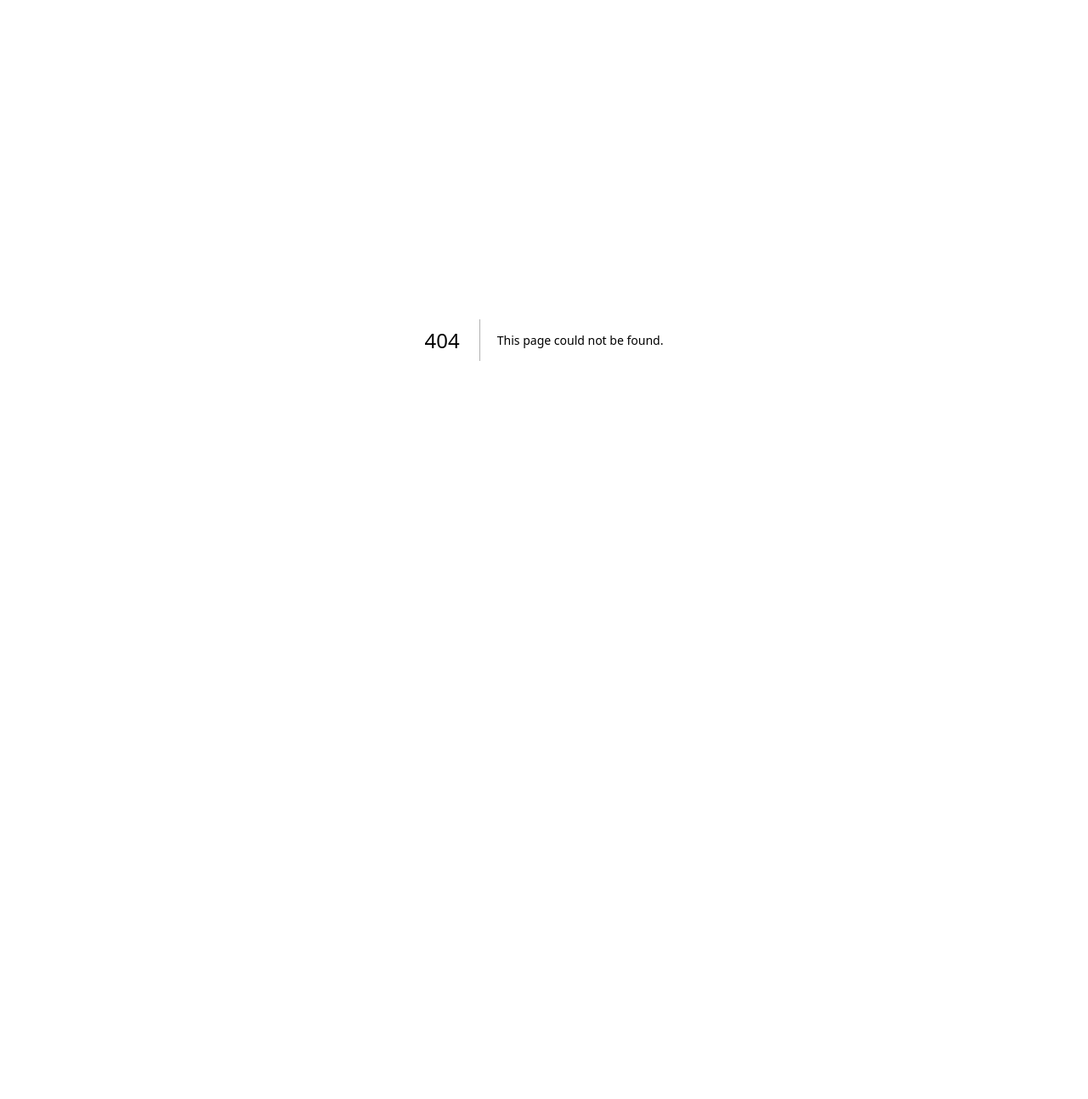
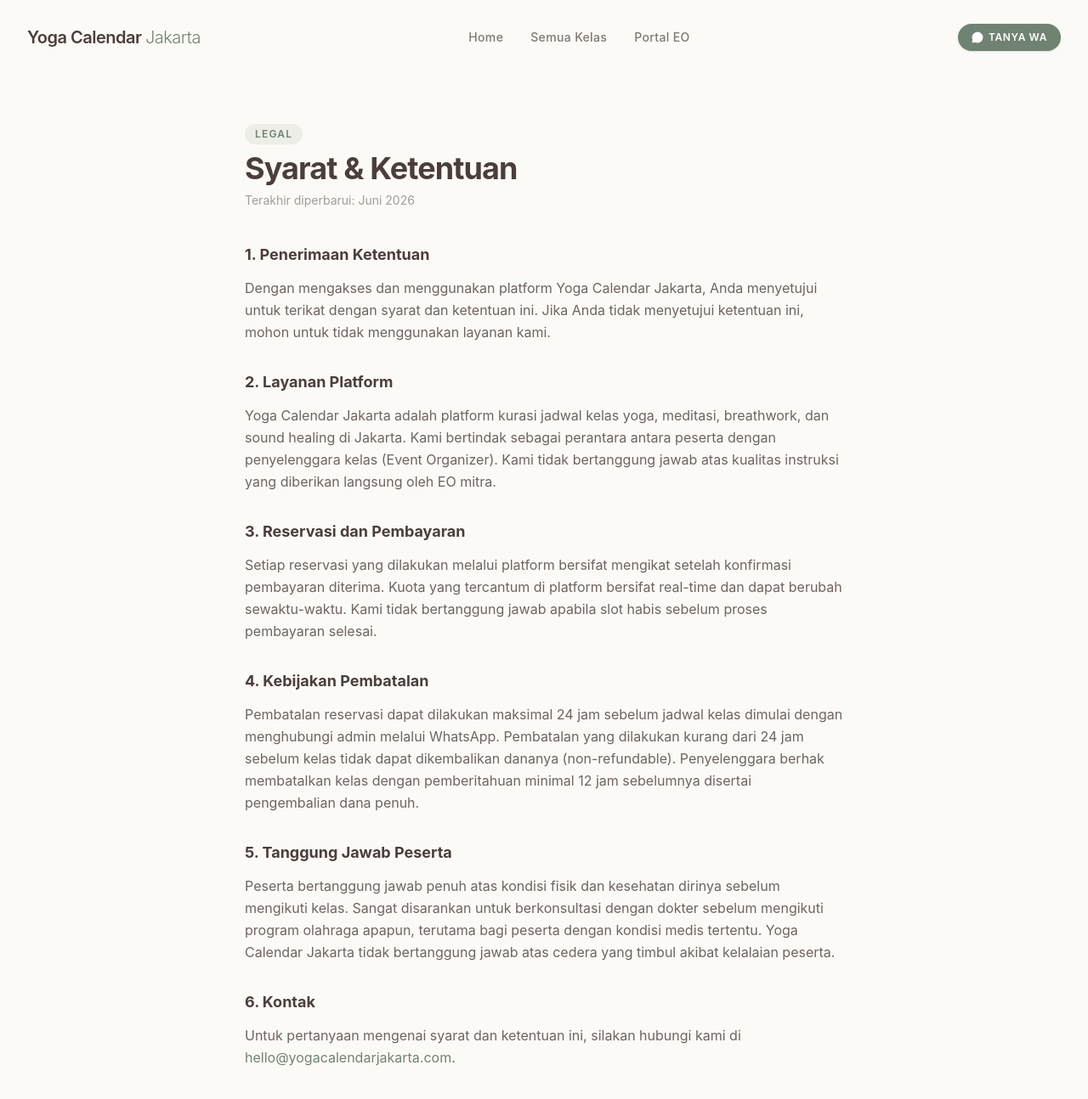
Before and after one commit to ghootech-sketch/yoga-calendar-jakarta, a Next.js app: page /terms in a window 1280 px wide. Before the commit this address had no page. Shown: the top 1294 px of the page at 85% size. Before the commit the page ends 800 px from the top, so only its background shows below. Built offline with nearby package versions, Linux system fonts and the light colour scheme.

Commit message:
feat: add terms and conditions page

```diff
--- /dev/null
+++ b/app/terms/page.tsx
@@ -0,0 +1,65 @@
+import type { Metadata } from 'next';
+import Link from 'next/link';
+import { Header } from '@/components/Header';
+import { Footer } from '@/components/Footer';
+
+export const metadata: Metadata = {
+  title: 'Syarat & Ketentuan | Yoga Calendar Jakarta',
+  description: 'Syarat dan ketentuan penggunaan platform Yoga Calendar Jakarta.',
+};
+
+export default function TermsPage() {
+  return (
+    <div className="min-h-screen flex flex-col bg-brand-cream text-brand-charcoal">
+      <Header />
+      <main className="flex-1 max-w-3xl mx-auto px-4 sm:px-6 lg:px-8 pt-36 pb-24">
+        <div className="space-y-2 mb-10">
+          <span className="inline-block px-3 py-1 text-xs font-semibold tracking-widest uppercase text-brand-sage bg-brand-sage/10 rounded-full">
+            Legal
+          </span>
+          <h1 className="font-sans font-bold text-3xl sm:text-4xl text-brand-brown tracking-tight">
+            Syarat &amp; Ketentuan
+          </h1>
+          <p className="text-sm text-brand-brown/50">Terakhir diperbarui: Juni 2026</p>
+        </div>
+
+        <div className="prose prose-sm max-w-none space-y-8 text-brand-brown/80 leading-relaxed">
+          <section className="space-y-3">
+            <h2 className="font-bold text-lg text-brand-brown">1. Penerimaan Ketentuan</h2>
+            <p>Dengan mengakses dan menggunakan platform Yoga Calendar Jakarta, Anda menyetujui untuk terikat dengan syarat dan ketentuan ini. Jika Anda tidak menyetujui ketentuan ini, mohon untuk tidak menggunakan layanan kami.</p>
+          </section>
+
+          <section className="space-y-3">
+            <h2 className="font-bold text-lg text-brand-brown">2. Layanan Platform</h2>
+            <p>Yoga Calendar Jakarta adalah platform kurasi jadwal kelas yoga, meditasi, breathwork, dan sound healing di Jakarta. Kami bertindak sebagai perantara antara peserta dengan penyelenggara kelas (Event Organizer). Kami tidak bertanggung jawab atas kualitas instruksi yang diberikan langsung oleh EO mitra.</p>
+          </section>
+
+          <section className="space-y-3">
+            <h2 className="font-bold text-lg text-brand-brown">3. Reservasi dan Pembayaran</h2>
+            <p>Setiap reservasi yang dilakukan melalui platform bersifat mengikat setelah konfirmasi pembayaran diterima. Kuota yang tercantum di platform bersifat real-time dan dapat berubah sewaktu-waktu. Kami tidak bertanggung jawab apabila slot habis sebelum proses pembayaran selesai.</p>
+          </section>
+
+          <section className="space-y-3">
+            <h2 className="font-bold text-lg text-brand-brown">4. Kebijakan Pembatalan</h2>
+            <p>Pembatalan reservasi dapat dilakukan maksimal 24 jam sebelum jadwal kelas dimulai dengan menghubungi admin melalui WhatsApp. Pembatalan yang dilakukan kurang dari 24 jam sebelum kelas tidak dapat dikembalikan dananya (non-refundable). Penyelenggara berhak membatalkan kelas dengan pemberitahuan minimal 12 jam sebelumnya disertai pengembalian dana penuh.</p>
+          </section>
+
+          <section className="space-y-3">
+            <h2 className="font-bold text-lg text-brand-brown">5. Tanggung Jawab Peserta</h2>
+            <p>Peserta bertanggung jawab penuh atas kondisi fisik dan kesehatan dirinya sebelum mengikuti kelas. Sangat disarankan untuk berkonsultasi dengan dokter sebelum mengikuti program olahraga apapun, terutama bagi peserta dengan kondisi medis tertentu. Yoga Calendar Jakarta tidak bertanggung jawab atas cedera yang timbul akibat kelalaian peserta.</p>
+          </section>
+
+          <section className="space-y-3">
+            <h2 className="font-bold text-lg text-brand-brown">6. Kontak</h2>
+            <p>Untuk pertanyaan mengenai syarat dan ketentuan ini, silakan hubungi kami di <a href="mailto:hello@yogacalendarjakarta.com" className="text-brand-sage hover:underline">hello@yogacalendarjakarta.com</a>.</p>
+          </section>
+        </div>
+
+        <div className="mt-12 pt-8 border-t border-brand-beige">
+          <Link href="/" className="text-sm text-brand-sage hover:underline">&larr; Kembali ke Beranda</Link>
+        </div>
+      </main>
+      <Footer />
+    </div>
+  );
+}
```
